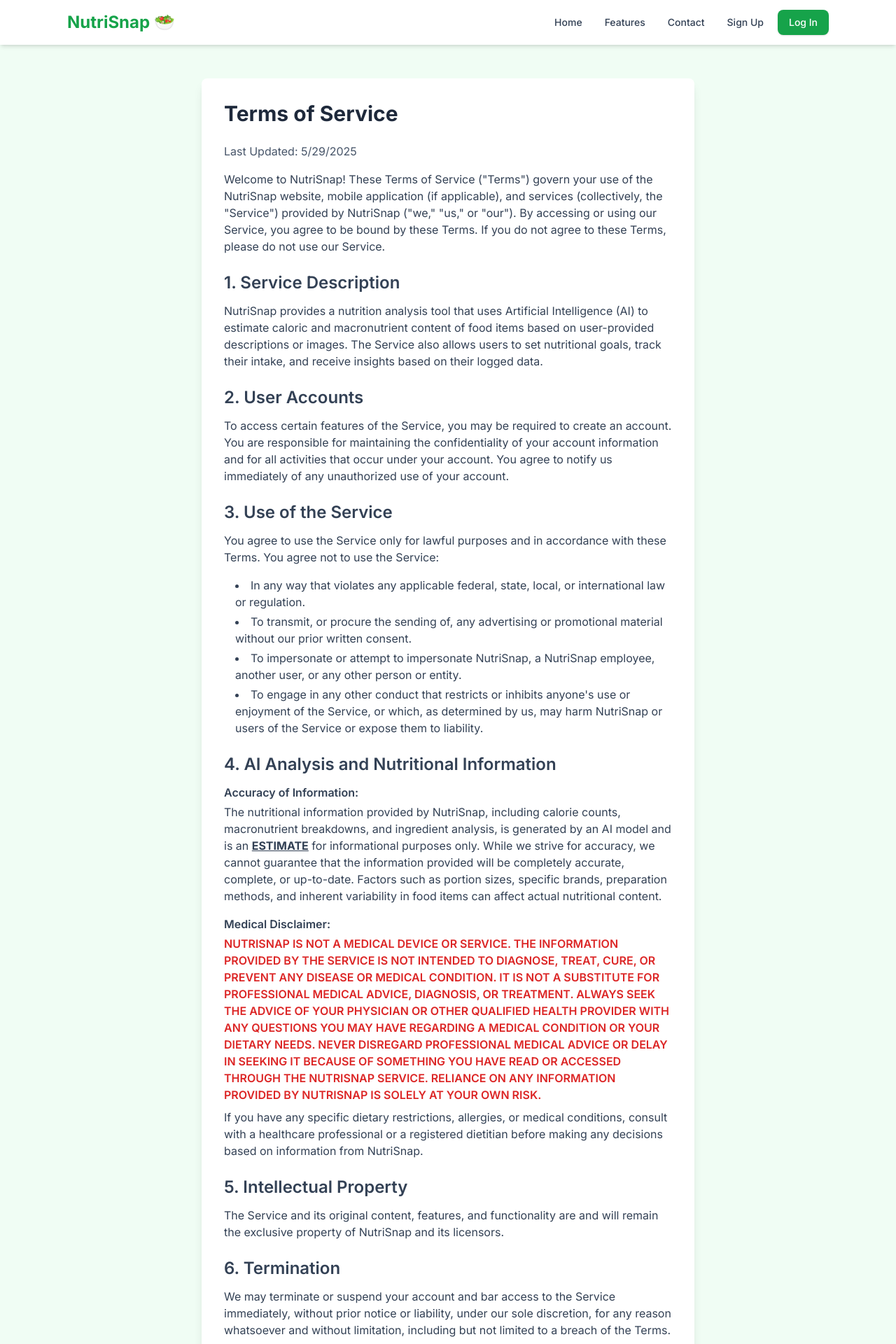
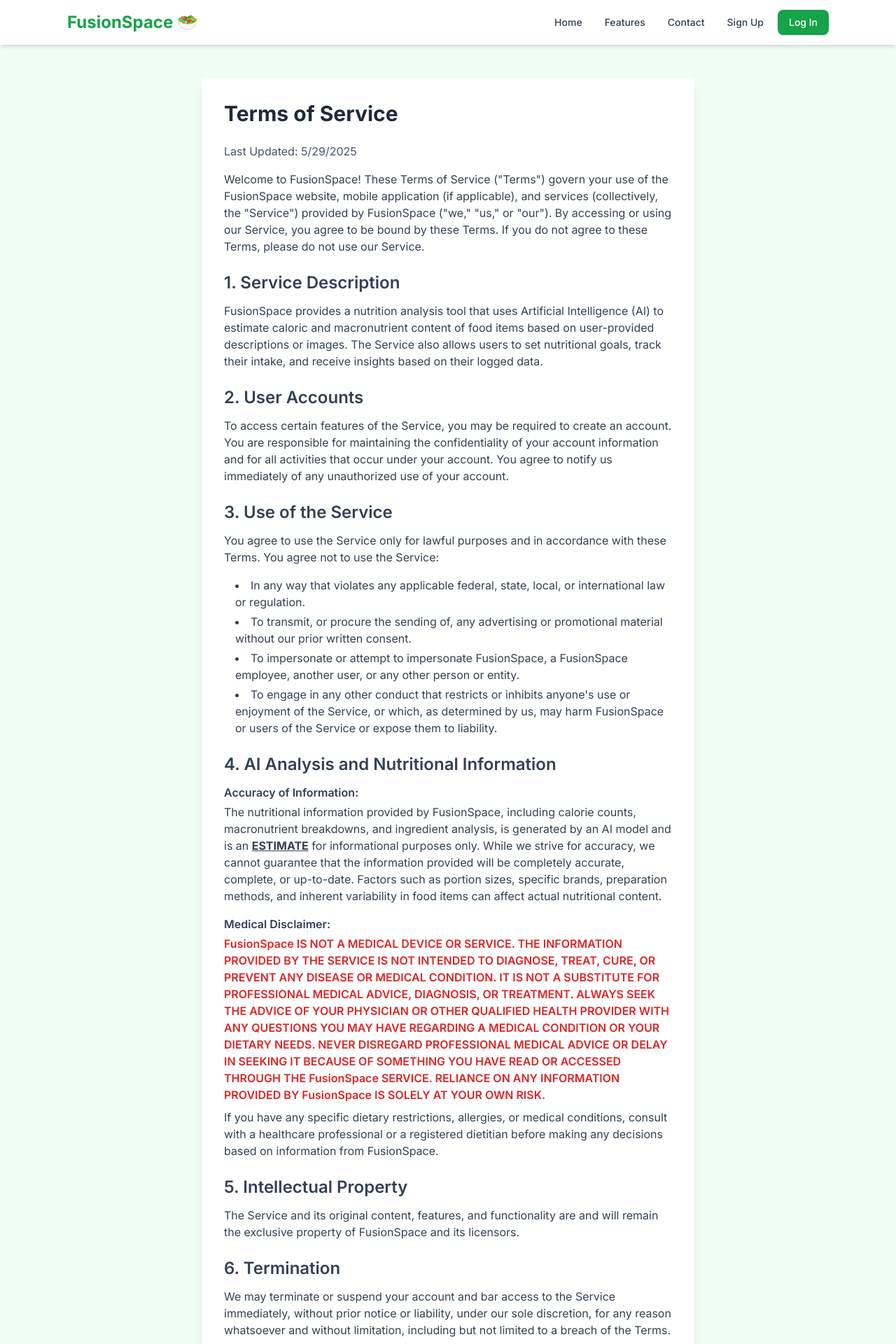
Before and after one commit to MarkCopeland8889/nutrisnap, a Next.js app: page /terms in a window 1280 px wide. Shown: the top 1920 px of the page at 70% size. Built offline with nearby package versions, Linux system fonts and the light colour scheme.

Commit message:
apos and quotation mark removal

```diff
--- a/components/Header.js
+++ b/components/Header.js
@@ -42,7 +42,7 @@
           <div className="flex items-center">
             <Link href="/" legacyBehavior>
               <a className="text-2xl font-bold text-green-600">
-                NutriSnap 🥗
+                FusionSpace 🥗
               </a>
             </Link>
           </div>
--- a/pages/contact.js
+++ b/pages/contact.js
@@ -22,8 +22,8 @@
   return (
     <>
       <Head>
-        <title>Contact Us - NutriSnap</title>
-        <meta name="description" content="Get in touch with the NutriSnap team. We'd love to hear from you!" />
+        <title>Contact Us - FusionSpace</title>
+        <meta name="description" content="Get in touch with the FusionSpace team. We'd love to hear from you!" />
       </Head>
       <Header />
 
@@ -32,7 +32,7 @@
           <div className="container mx-auto px-4 sm:px-6 lg:px-8 text-center max-w-3xl">
             <h1 className="text-4xl font-bold text-green-600 mb-4">Contact Us</h1>
             <p className="text-xl text-slate-700">
-              Have questions, feedback, or suggestions? We'd love to hear from you!
+              Have questions, feedback, or suggestions? We&apos;d love to hear from you!
             </p>
           </div>
         </section>
@@ -42,7 +42,7 @@
             {isSubmitted ? (
               <div className="p-8 bg-green-100 text-green-700 rounded-lg shadow-md text-center">
                 <h2 className="text-2xl font-semibold mb-3">Thank You!</h2>
-                <p>Your message has been received. We'll get back to you as soon as possible.</p>
+                <p>Your message has been received. We&apos;ll get back to you as soon as possible.</p>
               </div>
             ) : (
               <form onSubmit={handleSubmit} className="bg-white p-8 rounded-xl shadow-xl space-y-6">
@@ -71,7 +71,7 @@
               </form>
             )}
              <p className="mt-8 text-center text-slate-600 text-sm">
-                Alternatively, you can reach us at <a href="mailto:support@nutrisnap.app" className="text-green-600 hover:underline">support@nutrisnap.app</a> (Placeholder Email).
+                Alternatively, you can reach us at <a href="mailto:support@FusionSpace.app" className="text-green-600 hover:underline">support@FusionSpace.app</a> (Placeholder Email).
             </p>
           </div>
         </section>
--- a/pages/features.js
+++ b/pages/features.js
@@ -108,11 +108,11 @@
                         <h3 className="text-2xl font-semibold text-green-700 mb-3">What Our Users Say</h3>
                         <div className="grid md:grid-cols-2 gap-6 text-left">
                             <div className="bg-white p-6 rounded-lg shadow-md">
-                                <p className="text-slate-600 italic">"This app is a lifesaver! So easy to just snap a pic and know what I'm eating. And it's free!"</p>
+                                <p className="text-slate-600 italic">&quot;This app is a lifesaver! So easy to just snap a pic and know what I'm eating. And it&apos;s FREE!&quot;</p>
                                 <p className="text-slate-800 font-semibold mt-2">- Jamie P.</p>
                             </div>
                             <div className="bg-white p-6 rounded-lg shadow-md">
-                                <p className="text-slate-600 italic">"The ingredient warnings helped me realize how much seed oil was in my diet. Making better choices now."</p>
+                                <p className="text-slate-600 italic">&quot;The ingredient warnings helped me realize how much seed oil was in my diet. Making better choices now.&quot;</p>
                                 <p className="text-slate-800 font-semibold mt-2">- Alex R.</p>
                             </div>
                         </div>
--- a/pages/login.js
+++ b/pages/login.js
@@ -105,7 +105,7 @@
   return (
     <>
       <Head>
-        <title>Log In - NutriSnap</title>
+        <title>Log In - FusionSpace</title>
       </Head>
 
       <div className="min-h-screen bg-slate-50 flex flex-col justify-center items-center p-4 font-inter">
@@ -115,7 +115,7 @@
               className="text-3xl font-bold text-green-600 cursor-pointer"
               onClick={() => router.push('/')}
             >
-              NutriSnap 🥗
+              FusionSpace 🥗
             </h1>
             <p className="text-slate-600 mt-2">Log in to your account.</p>
           </div>
--- a/pages/onboarding.js
+++ b/pages/onboarding.js
@@ -140,12 +140,12 @@
   return (
     <>
       <Head>
-        <title>Welcome to NutriSnap - Onboarding</title>
+        <title>Welcome to FusionSpace - Onboarding</title>
       </Head>
       <div className="min-h-screen bg-slate-50 flex flex-col justify-center items-center p-4 font-inter">
         <div className="w-full max-w-lg bg-white p-8 md:p-10 rounded-xl shadow-xl">
           <div className="text-center mb-8">
-            <h1 className="text-3xl font-bold text-green-600">Welcome to NutriSnap!</h1>
+            <h1 className="text-3xl font-bold text-green-600">Welcome to FusionSpace!</h1>
             <p className="text-slate-600 mt-2">Let's set up your profile to personalize your experience.</p>
           </div>
 
--- a/pages/settings.js
+++ b/pages/settings.js
@@ -99,7 +99,7 @@
   return (
     <>
       <Head>
-        <title>Settings - NutriSnap</title>
+        <title>Settings - FusionSpace</title>
       </Head>
       <Header />
       <main className="container mx-auto px-4 sm:px-6 lg:px-8 py-12 font-inter max-w-2xl">
@@ -125,7 +125,7 @@
               <div className="border-t pt-6">
                 <h2 className="text-xl font-semibold text-red-600 mb-2">Account Deletion</h2>
                 <p className="text-slate-600 mb-3">
-                  This will permanently delete your NutriSnap account and all associated data, including your profile, goals, and logged meals. This action cannot be undone.
+                  This will permanently delete your FusionSpace account and all associated data, including your profile, goals, and logged meals. This action cannot be undone.
                 </p>
                 <button
                   onClick={handleDeleteAccount}
--- a/pages/signup.js
+++ b/pages/signup.js
@@ -82,14 +82,14 @@
   return (
     <>
       <Head>
-        <title>Sign Up - NutriSnap</title>
+        <title>Sign Up - FusionSpace</title>
       </Head>
       <Header /> {/* Add the header */}
       <div className="min-h-screen bg-slate-50 flex flex-col justify-center items-center p-4 font-inter">
         <div className="w-full max-w-md bg-white p-8 rounded-xl shadow-xl">
           <div className="text-center mb-8">
             <Link href="/" legacyBehavior>
-                <a className="text-3xl font-bold text-green-600 cursor-pointer">NutriSnap 🥗</a>
+                <a className="text-3xl font-bold text-green-600 cursor-pointer">FusionSpace 🥗</a>
             </Link>
             <p className="text-slate-600 mt-2">Create your free account.</p>
           </div>
--- a/pages/terms.js
+++ b/pages/terms.js
@@ -7,7 +7,7 @@
   return (
     <>
       <Head>
-        <title>Terms of Service - NutriSnap</title>
+        <title>Terms of Service - FusionSpace</title>
         <meta name="robots" content="noindex, nofollow" /> {/* Discourage search engines from indexing ToS */}
       </Head>
       <Header />
@@ -19,14 +19,14 @@
           <p className="text-slate-600 mb-4">Last Updated: {new Date().toLocaleDateString()}</p>
 
           <p className="text-slate-700 mb-4">
-            Welcome to NutriSnap! These Terms of Service ("Terms") govern your use of the NutriSnap website,
-            mobile application (if applicable), and services (collectively, the "Service") provided by NutriSnap ("we," "us," or "our").
+            Welcome to FusionSpace! These Terms of Service ("Terms") govern your use of the FusionSpace website,
+            mobile application (if applicable), and services (collectively, the "Service") provided by FusionSpace ("we," "us," or "our").
             By accessing or using our Service, you agree to be bound by these Terms. If you do not agree to these Terms, please do not use our Service.
           </p>
 
           <h2 className="text-2xl font-semibold text-slate-700 mt-6 mb-3">1. Service Description</h2>
           <p className="text-slate-700 mb-4">
-            NutriSnap provides a nutrition analysis tool that uses Artificial Intelligence (AI) to estimate caloric and macronutrient content
+            FusionSpace provides a nutrition analysis tool that uses Artificial Intelligence (AI) to estimate caloric and macronutrient content
             of food items based on user-provided descriptions or images. The Service also allows users to set nutritional goals,
             track their intake, and receive insights based on their logged data.
           </p>
@@ -45,33 +45,33 @@
           <ul className="list-disc list-inside text-slate-700 mb-4 ml-4 space-y-1">
             <li>In any way that violates any applicable federal, state, local, or international law or regulation.</li>
             <li>To transmit, or procure the sending of, any advertising or promotional material without our prior written consent.</li>
-            <li>To impersonate or attempt to impersonate NutriSnap, a NutriSnap employee, another user, or any other person or entity.</li>
-            <li>To engage in any other conduct that restricts or inhibits anyone's use or enjoyment of the Service, or which, as determined by us, may harm NutriSnap or users of the Service or expose them to liability.</li>
+            <li>To impersonate or attempt to impersonate FusionSpace, a FusionSpace employee, another user, or any other person or entity.</li>
+            <li>To engage in any other conduct that restricts or inhibits anyone's use or enjoyment of the Service, or which, as determined by us, may harm FusionSpace or users of the Service or expose them to liability.</li>
           </ul>
 
           <h2 className="text-2xl font-semibold text-slate-700 mt-6 mb-3">4. AI Analysis and Nutritional Information</h2>
           <p className="text-slate-700 mb-1 font-semibold">Accuracy of Information:</p>
           <p className="text-slate-700 mb-4">
-            The nutritional information provided by NutriSnap, including calorie counts, macronutrient breakdowns, and ingredient analysis,
+            The nutritional information provided by FusionSpace, including calorie counts, macronutrient breakdowns, and ingredient analysis,
             is generated by an AI model and is an <strong className="underline">ESTIMATE</strong> for informational purposes only. While we strive for accuracy,
             we cannot guarantee that the information provided will be completely accurate, complete, or up-to-date. Factors such as
             portion sizes, specific brands, preparation methods, and inherent variability in food items can affect actual nutritional content.
           </p>
           <p className="text-slate-700 mb-1 font-semibold">Medical Disclaimer:</p>
           <p className="text-red-600 font-semibold mb-2">
-            NUTRISNAP IS NOT A MEDICAL DEVICE OR SERVICE. THE INFORMATION PROVIDED BY THE SERVICE IS NOT INTENDED TO DIAGNOSE, TREAT, CURE, OR PREVENT ANY DISEASE OR MEDICAL CONDITION.
+            FusionSpace IS NOT A MEDICAL DEVICE OR SERVICE. THE INFORMATION PROVIDED BY THE SERVICE IS NOT INTENDED TO DIAGNOSE, TREAT, CURE, OR PREVENT ANY DISEASE OR MEDICAL CONDITION.
             IT IS NOT A SUBSTITUTE FOR PROFESSIONAL MEDICAL ADVICE, DIAGNOSIS, OR TREATMENT. ALWAYS SEEK THE ADVICE OF YOUR PHYSICIAN OR OTHER QUALIFIED HEALTH PROVIDER WITH ANY
             QUESTIONS YOU MAY HAVE REGARDING A MEDICAL CONDITION OR YOUR DIETARY NEEDS. NEVER DISREGARD PROFESSIONAL MEDICAL ADVICE OR DELAY IN SEEKING IT BECAUSE OF SOMETHING
-            YOU HAVE READ OR ACCESSED THROUGH THE NUTRISNAP SERVICE. RELIANCE ON ANY INFORMATION PROVIDED BY NUTRISNAP IS SOLELY AT YOUR OWN RISK.
+            YOU HAVE READ OR ACCESSED THROUGH THE FusionSpace SERVICE. RELIANCE ON ANY INFORMATION PROVIDED BY FusionSpace IS SOLELY AT YOUR OWN RISK.
           </p>
           <p className="text-slate-700 mb-4">
             If you have any specific dietary restrictions, allergies, or medical conditions, consult with a healthcare professional or a registered dietitian before
-            making any decisions based on information from NutriSnap.
+            making any decisions based on information from FusionSpace.
           </p>
 
           <h2 className="text-2xl font-semibold text-slate-700 mt-6 mb-3">5. Intellectual Property</h2>
           <p className="text-slate-700 mb-4">
-            The Service and its original content, features, and functionality are and will remain the exclusive property of NutriSnap
+            The Service and its original content, features, and functionality are and will remain the exclusive property of FusionSpace
             and its licensors.
           </p>
 
@@ -83,7 +83,7 @@
 
           <h2 className="text-2xl font-semibold text-slate-700 mt-6 mb-3">7. Limitation of Liability</h2>
           <p className="text-slate-700 mb-4">
-            In no event shall NutriSnap, nor its directors, employees, partners, agents, suppliers, or affiliates, be liable for
+            In no event shall FusionSpace, nor its directors, employees, partners, agents, suppliers, or affiliates, be liable for
             any indirect, incidental, special, consequential or punitive damages, including without limitation, loss of profits, data,
             use, goodwill, or other intangible losses, resulting from your access to or use of or inability to access or use the Service.
           </p>
@@ -101,7 +101,7 @@
 
           <div className="mt-8 border-t pt-6 text-center">
             <p className="text-sm text-slate-500">
-              By using NutriSnap, you acknowledge that you have read, understood, and agree to be bound by these Terms of Service.
+              By using FusionSpace, you acknowledge that you have read, understood, and agree to be bound by these Terms of Service.
             </p>
             <Link href="/" legacyBehavior>
               <a className="mt-4 inline-block text-green-600 hover:text-green-700 font-medium">
--- a/pages/tool.js
+++ b/pages/tool.js
@@ -27,7 +27,7 @@
 
 
   useEffect(() => {
-    const storedCount = parseInt(localStorage.getItem('nutrisnapFreeUsage') || '0');
+    const storedCount = parseInt(localStorage.getItem('FusionSpaceFreeUsage') || '0');
     setUsageCount(storedCount);
     if (storedCount >= FREE_USES_LIMIT) {
       setLimitReached(true);
@@ -154,7 +154,7 @@
             // Increment usage count AFTER successful analysis
             const newCount = usageCount + 1;
             setUsageCount(newCount);
-            localStorage.setItem('nutrisnapFreeUsage', newCount.toString());
+            localStorage.setItem('FusionSpaceFreeUsage', newCount.toString());
             if (newCount >= FREE_USES_LIMIT) {
                 setLimitReached(true); // Set limit reached for next attempt
             }
@@ -199,8 +199,8 @@
   return (
     <>
       <Head>
-        <title>Free Nutrition Analysis Tool - NutriSnap</title>
-        <meta name="description" content="Try NutriSnap's free AI-powered tool to analyze the nutrition of your meals instantly. Limited free uses available." />
+        <title>Free Nutrition Analysis Tool - FusionSpace</title>
+        <meta name="description" content="Try FusionSpace's free AI-powered tool to analyze the nutrition of your meals instantly. Limited free uses available." />
       </Head>
       <Header /> {/* Add the header */}
 
@@ -225,7 +225,7 @@
           <div className="p-8 bg-amber-100 border-l-4 border-amber-500 text-amber-700 rounded-lg shadow-lg text-center">
             <h2 className="text-2xl font-semibold mb-4">Want More Analyses?</h2>
             <p className="text-lg mb-6">
-              Sign Up to Continue Using NutriSnap, 100% free! Unlock unlimited analyses, meal tracking, personalized goals, and more.
+              Sign Up to Continue Using FusionSpace, 100% free! Unlock unlimited analyses, meal tracking, personalized goals, and more.
             </p>
             <Link href="/signup" legacyBehavior>
               <a className="bg-green-600 hover:bg-green-700 text-white font-bold py-3 px-8 rounded-lg shadow-md transition duration-300 text-lg">
--- a/src/app/layout.js
+++ b/src/app/layout.js
@@ -1,5 +1,5 @@
 // src/app/layout.js
-import './globals.css'; // Import your global styles here
+import '../../styles/globals.css'; // Import your global styles here
 import { Inter } from 'next/font/google'; // Next.js font optimization
 import { Analytics } from '@vercel/analytics/react';
 import { SpeedInsights } from "@vercel/speed-insights/next";
```
Also changed, not shown: pages/index.js (+13 -15 lines).
